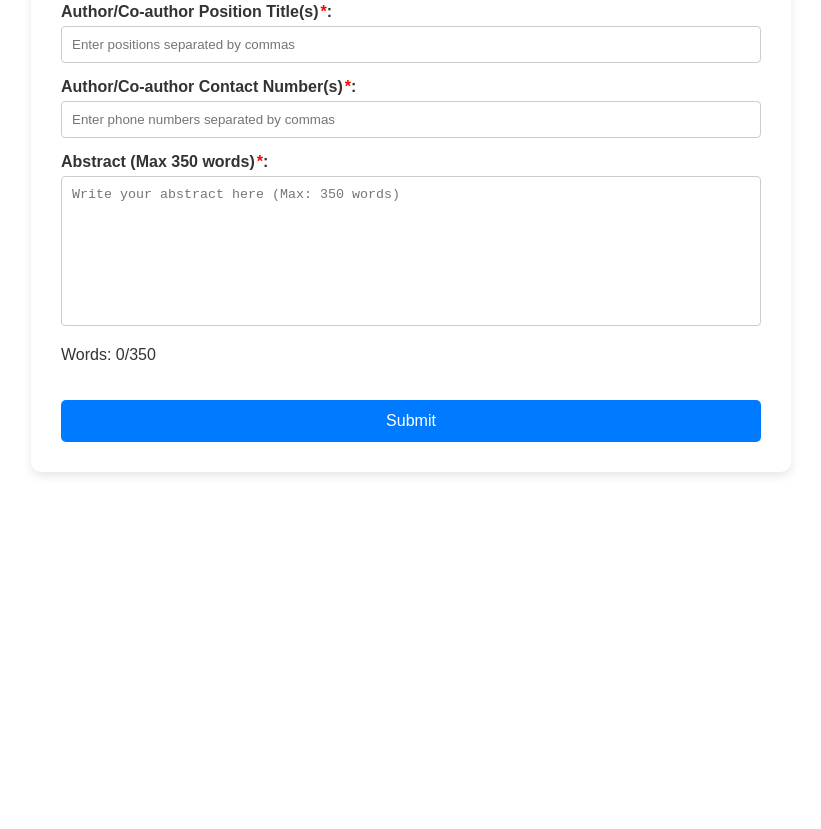
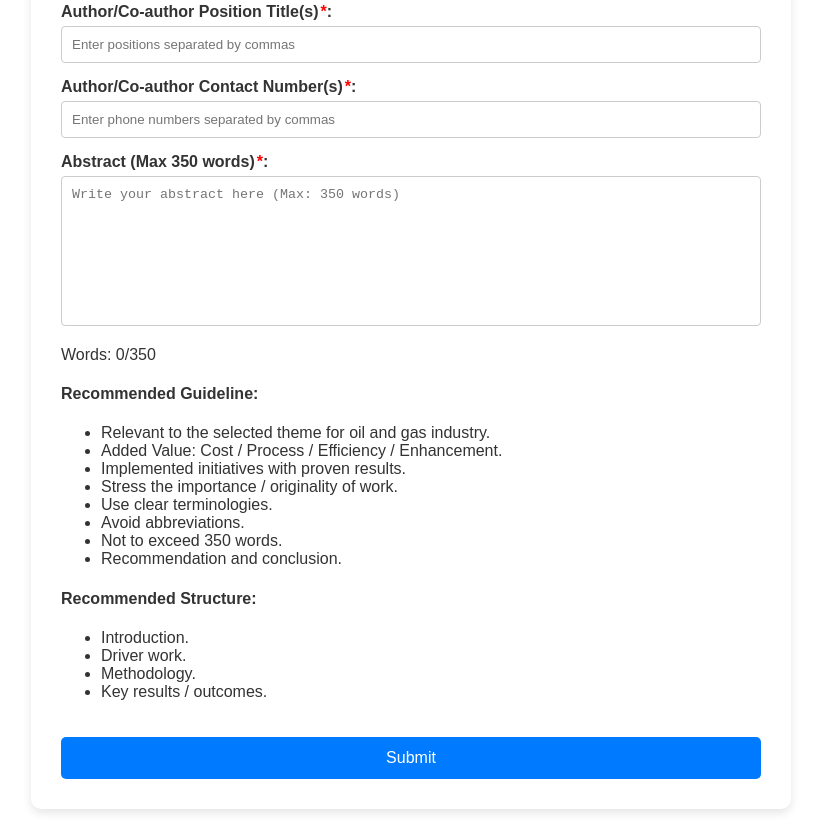
Before and after one commit to md1509/editable-form, a website: page index.html in a window 1280 px wide. Shown: the part 1022-1851 px from the top of the page, without its empty margins (229-1050 px from the left). Before the commit the page ends 1514 px from the top, so only its background shows below. Drawn offline with Linux system fonts and the light colour scheme.

Commit message:
Update specific file: index.html

```diff
--- a/index.html
+++ b/index.html
@@ -97,6 +97,27 @@
             <label for="abstract">Abstract (Max 350 words)<span class="required">*</span>:</label>
             <textarea id="abstract" name="abstractContent" placeholder="Write your abstract here (Max: 350 words)" rows="5" required></textarea>
             <p id="word-count">Words: 0/350</p>
+
+            <div class="abstract-notes">
+                <h4>Recommended Guideline:</h4>
+                <ul>
+                  <li>Relevant to the selected theme for oil and gas industry.</li>
+                  <li>Added Value: Cost / Process / Efficiency / Enhancement.</li>
+                  <li>Implemented initiatives with proven results.</li>
+                  <li>Stress the importance / originality of work.</li>
+                  <li>Use clear terminologies.</li>
+                  <li>Avoid abbreviations.</li>
+                  <li>Not to exceed 350 words.</li>
+                  <li>Recommendation and conclusion.</li>
+                </ul>
+                <h4>Recommended Structure:</h4>
+                <ul>
+                  <li>Introduction.</li>
+                  <li>Driver work.</li>
+                  <li>Methodology.</li>
+                  <li>Key results / outcomes.</li>
+                </ul>
+            </div>
 
             <!-- Submit Button -->
             <button type="submit" id="submit-button">Submit</button>
```
